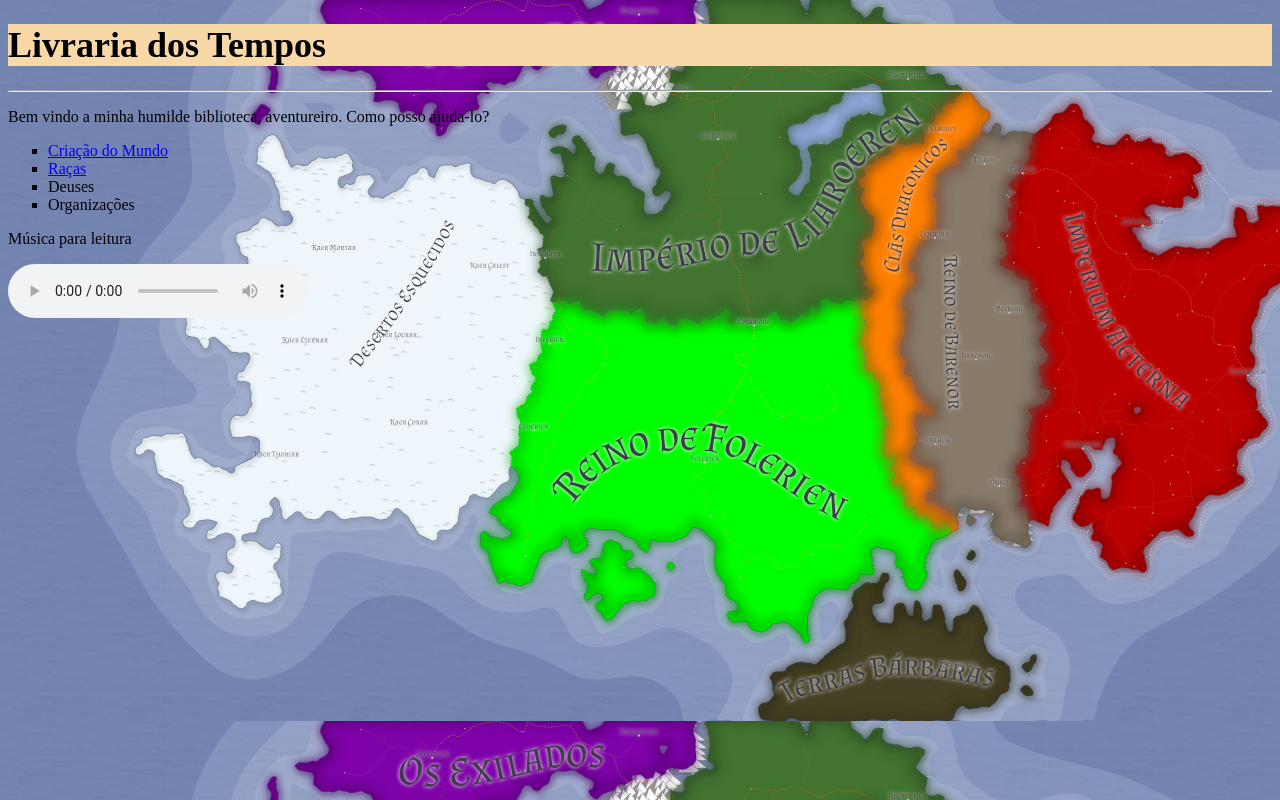
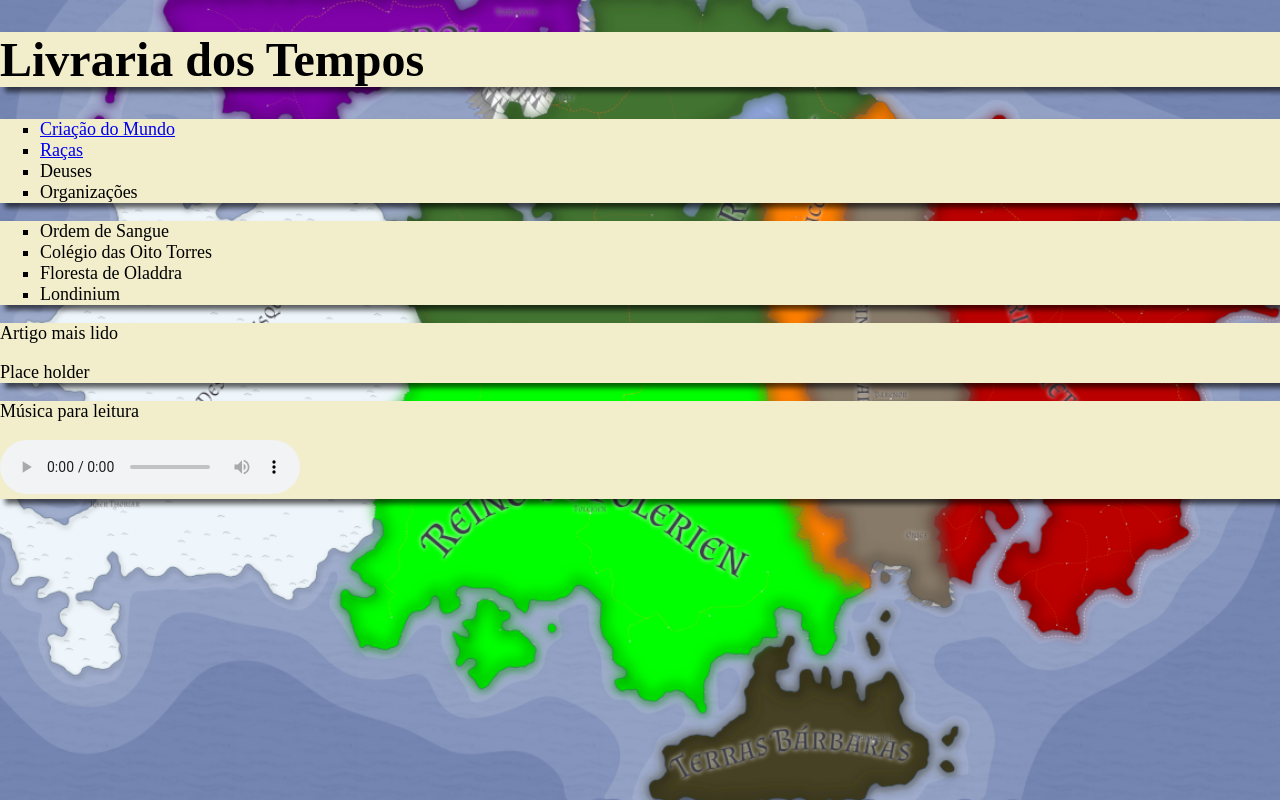
Before and after one commit to AntonioViniciusSBarreto/Livraria-dos-Tempos, a plain HTML site: page index.html in a window 1280 px wide. Drawn offline with Linux system fonts and the light colour scheme.

Commit message:
Construção do CSS do index
Construção do arquivo de estilo da página do Index

```diff
--- a/estiloIndex.css
+++ b/estiloIndex.css
@@ -1,9 +1,50 @@
 @charset "UTF-8";
 
 body{
-    background-image: url("imagens/criacaodomundo/Mapa-1500.png");
+    min-height: 100%;
+    margin: 0%;
+    padding: 0%;
 }
-h1{
-    background-color: #f9d8a7;
-    font-size: 36px;
+
+html {
+    background: url(imagens/criacaodomundo/Mapa-1500.png) no-repeat center center fixed;
+    -webkit-background-size: cover;
+    -moz-background-size: cover;
+    -o-background-size: cover;
+    background-size: cover;
 }
+
+
+#titulo {
+    background-color: #f2eecb;
+    font-size: 24px;
+    box-shadow: 5px 5px 5px rgba(0, 0, 0, 0.616);
+}
+
+
+#sumario {
+    background-color: #f2eecb;
+    font-size: 18px;
+    box-shadow: 5px 5px 5px rgba(0, 0, 0, 0.616);
+
+}
+
+#art_recentes{
+    background-color: #f2eecb;
+    font-size: 18px;
+    box-shadow: 5px 5px 5px rgba(0, 0, 0, 0.616);
+
+}
+
+#art_mais_lido{
+    background-color: #f2eecb;
+    font-size: 18px;
+    box-shadow: 5px 5px 5px rgba(0, 0, 0, 0.616);
+
+}
+
+#musica{
+    background-color: #f2eecb;
+    font-size: 18px;
+    box-shadow: 5px 5px 5px rgba(0, 0, 0, 0.616);
+}
--- a/index.html
+++ b/index.html
@@ -9,19 +9,35 @@
     <link rel="stylesheet" href="estiloIndex.css">
 </head>
 <body>
+    <div id="titulo">
         <h1>Livraria dos Tempos</h1>
-    <hr>
-    <p>Bem vindo a minha humilde biblioteca, aventureiro. Como posso ajuda-lo?</p>
+    </div>
+    <div id="sumario">
         <ul type ="square">
             <li> <a href="criacaodomundo.html" rel="next" target="_self">Criação do Mundo</a></li>
             <li><a href="racas/racasIndex.html" rel="next" target="_self">Raças</a></li>
             <li>Deuses</li>
             <li>Organizações</li>
         </ul>
+    </div>
+    <div id = "art_recentes">
+        <ul type ="square">
+            <li>Ordem de Sangue</li>
+            <li>Colégio das Oito Torres</li>
+            <li>Floresta de Oladdra</li>
+            <li>Londinium</li>
+        </ul>
+    </div>
+    <div id = "art_mais_lido">
+        <p>Artigo mais lido</p>
+        <p>Place holder</p>
+    </div>
+    <div id ="musica">
         <p>Música para leitura</p>
         <audio preload="metadata" autoplay controls loop>
             <source src="midia/Bug Catching - Emily A. Sprague.mp3" type="audio/mpeg">
             <p>Infelizmente seu navegador não consegue reproduir o audio. <a href="midia/Bug Catching - Emily A. Sprague.mp3">Clique aqui para baixar o arquivo MP3</a> </p>
         </audio>
+    </div>
 </body>
 </html>
```
Lines whose indentation alone changed are shown as unchanged.
